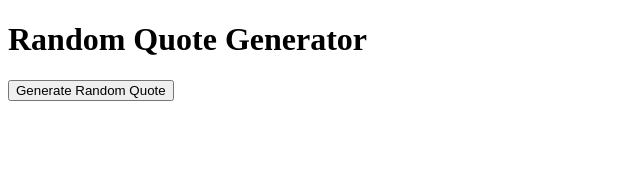
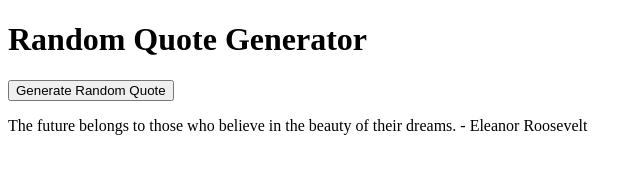
Before and after one commit to Suffynux/JavaScript-practice, a plain HTML site: page Projects/Project Pro/Random Quotes/index.html in a window 1280 px wide. Both pictures are taken after a click on the button "Generate Random Quote". Shown: the whole page, without its empty margins (0-643 px from the left). Drawn offline with Linux system fonts and the light colour scheme; files that its build step writes are made by us from their sources.

Commit message:
Project added

```diff
--- a/Projects/Project Pro/Random Quotes/index.html
+++ b/Projects/Project Pro/Random Quotes/index.html
@@ -8,7 +8,7 @@
 </head>
 <body>
     <h1>Random Quote Generator</h1>
-    <button>Generate Random Quote</button>
+    <button onclick="randomQuote()">Generate Random Quote</button>
     <p id="quoteText"></p>
     <script src="index.js"></script>
 </body>
--- a/Projects/Project Pro/Random Quotes/index.js
+++ b/Projects/Project Pro/Random Quotes/index.js
@@ -0,0 +1,18 @@
+const quotes = [
+    "The best way to predict the future is to invent it. - Alan Kay",
+    "Do what you can, with what you have, where you are. - Theodore Roosevelt",
+    "Success is not final, failure is not fatal: It is the courage to continue that counts. - Winston Churchill",
+    "Life is what happens when you're busy making other plans. - John Lennon",
+    "Your time is limited, so don’t waste it living someone else’s life. - Steve Jobs",
+    "In the middle of every difficulty lies opportunity. - Albert Einstein",
+    "The only limit to our realization of tomorrow will be our doubts of today. - Franklin D. Roosevelt",
+    "It does not matter how slowly you go as long as you do not stop. - Confucius",
+    "The future belongs to those who believe in the beauty of their dreams. - Eleanor Roosevelt",
+    "Happiness is not something ready made. It comes from your own actions. - Dalai Lama"
+  ];
+
+  function randomQuote() {
+    const randomIndex = Math.floor(Math.random() * quotes.length);
+    const quote = quotes[randomIndex];
+    document.getElementById("quoteText").innerText = quote;
+  }
```
